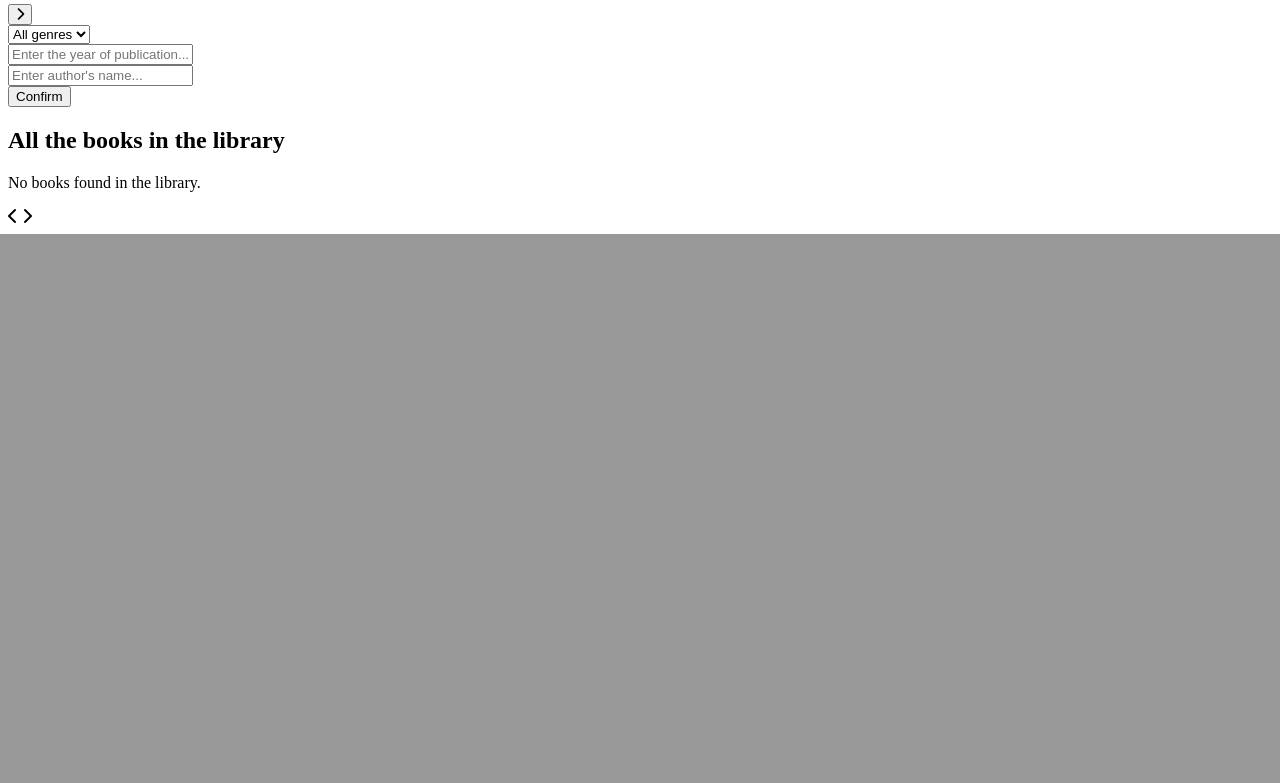
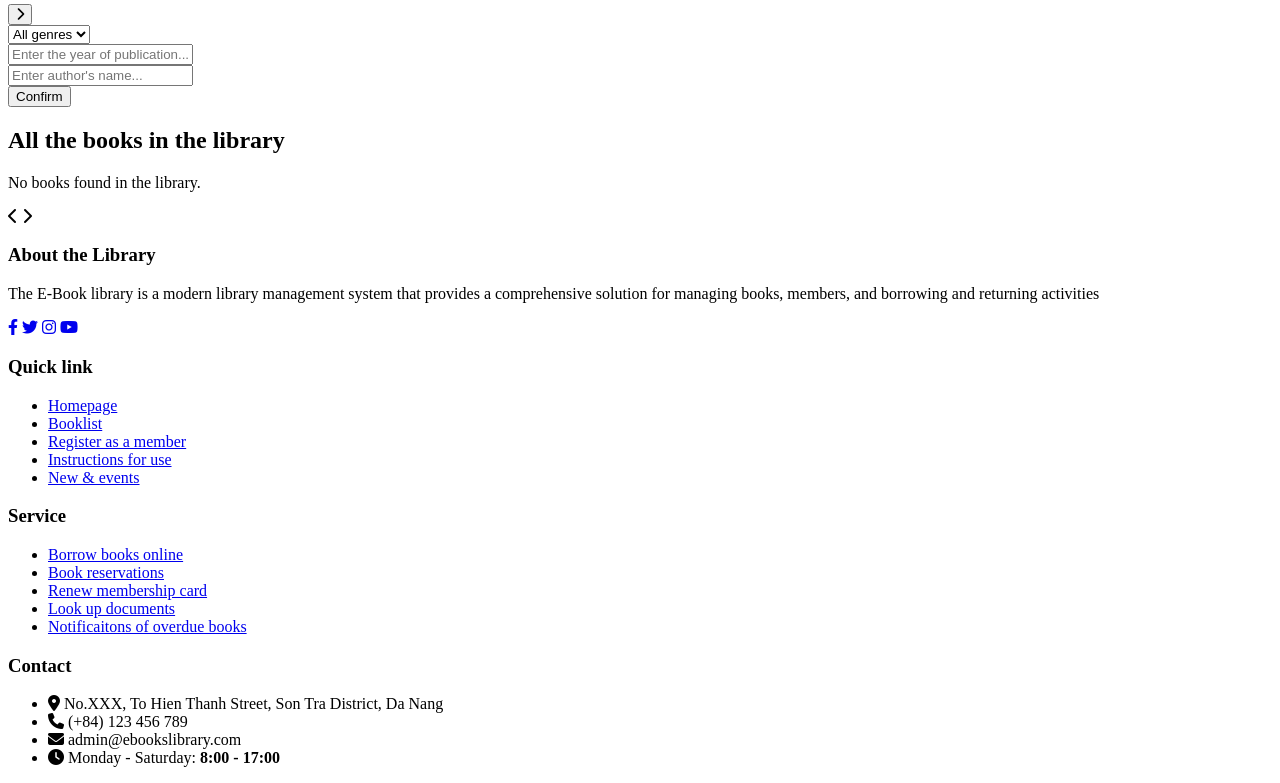
Before and after one commit to danhwn06-be/eBooks-library, a PHP site: page / in a window 1280 px wide. Shown: the part 1218-2001 px from the top of the page. Before the commit the page ends 1452 px from the top, so only its background shows below. Run offline with PHP 8.4, Linux system fonts and the light colour scheme; data that the repository does not hold is empty; some libraries are stand-ins or nearby versions.

Commit message:
feat(homepage): add footer for homepage

```diff
--- a/app/views/home/index.php
+++ b/app/views/home/index.php
@@ -158,7 +158,52 @@
         </div>
     </main>
 
+    <footer class="site-footer">
+        <div class="container footer-content">
+            <div class="footer-col about">
+                <h3>About the Library</h3>
+                <p>The E-Book library is a modern library management system that provides a comprehensive solution for managing books, members, and borrowing and returning activities</p>
+            </div>
+            <div class="social-links">
+                <a href="#"><i class="fa-brands fa-facebook-f"></i></a>
+                <a href="#"><i class="fa-brands fa-twitter"></i></a>
+                <a href="#"><i class="fa-brands fa-instagram"></i></a>
+                <a href="#"><i class="fa-brands fa-youtube"></i></a>
+            </div>
+        </div>
 
+        <div class="footer-col links">
+            <h3>Quick link</h3>
+            <ul>
+                <li><a href="#">Homepage</a></li>
+                <li><a href="#">Booklist</a></li>
+                <li><a href="#">Register as a member</a></li>
+                <li><a href="#">Instructions for use</a></li>
+                <li><a href="#">New & events</a></li>
+            </ul>
+        </div>
+
+        <div class="footer-col service">
+            <h3>Service</h3>
+            <ul>
+                <li><a href="#">Borrow books online</a></li>
+                <li><a href="#">Book reservations</a></li>
+                <li><a href="#">Renew membership card</a></li>
+                <li><a href="#">Look up documents</a></li>
+                <li><a href="#">Notificaitons of overdue books</a></li>
+            </ul>
+        </div>
+
+        <div class="footer-col contact">
+            <h3>Contact</h3>
+            <ul>
+                <li><i class="fa-solid fa-location-dot"></i> No.XXX, To Hien Thanh Street, Son Tra District, Da Nang</li>
+                <li><i class="fa-solid fa-phone"></i> (+84) 123 456 789</li>
+                <li><i class="fa-solid fa-envelope"></i> admin@ebookslibrary.com</li>
+                <li><i class="fa-solid fa-clock"></i> Monday - Saturday: <strong>8:00 - 17:00</strong></li>
+            </ul>
+        </div>
+    </footer>
 </body>
 
 </html>
```
